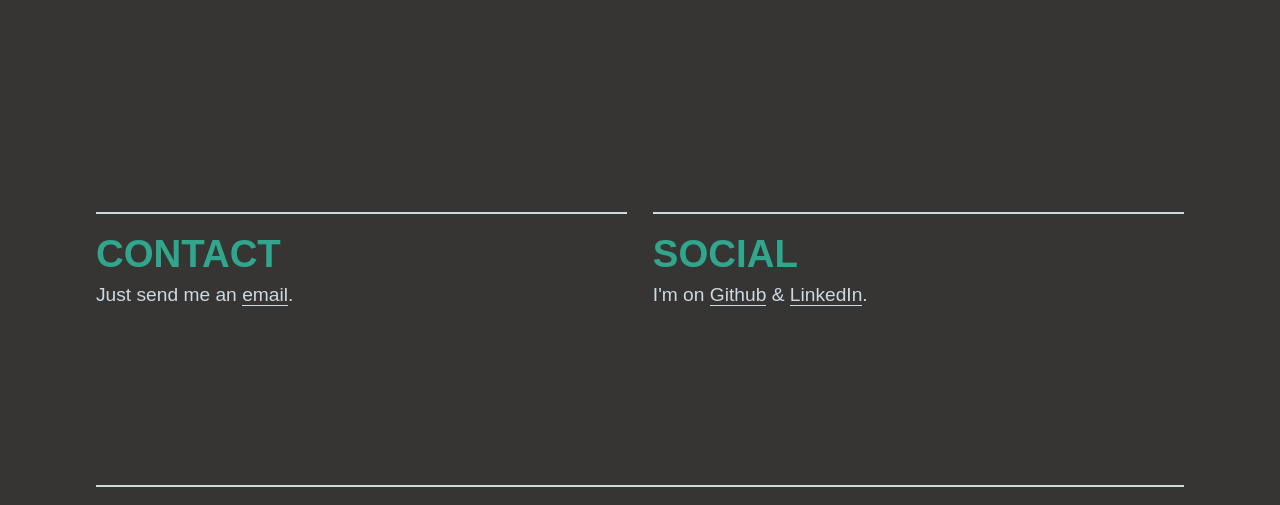
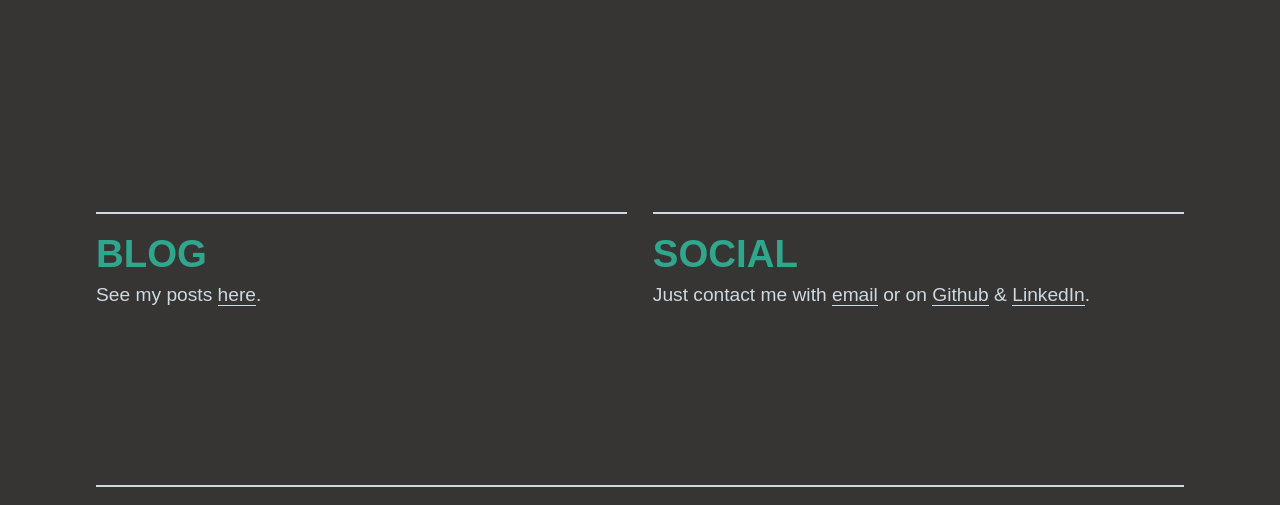
Before and after one commit to RichoHan/richo.tw, a Flask app: page / in a window 1280 px wide. Shown: the part 3151-3656 px from the top of the page. Run offline with Flask 2, Linux system fonts and the light colour scheme; some libraries are stand-ins or nearby versions.

Commit message:
[Profile] Update blog information on profile page.

```diff
--- a/static/css/main.css
+++ b/static/css/main.css
@@ -666,6 +666,3 @@ header nav ul li a.bordered {
 b{
   color: #e85151;
 }
-
-.face_photo{
-}
--- a/templates/index.html
+++ b/templates/index.html
@@ -85,15 +85,13 @@
 
 		<section class="row">
 			<div class="col">
-				<h2>Contact</h2>
-				<p>
-					Just send me an <a href="mailto:chenghsien.richo@gmail.com">email</a>.
-				</p>
+				<h2>Blog</h2>
+				<p>See my posts <a target="_blank" href="http://richo.tw/blog/">here</a>.</p>
 			</div>
 			<div class="col">
 				<h2>Social</h2>
-				<p>
-					I'm on <a target="_blank" href="https://github.com/RichoHan">Github</a> & <a target="_blank" href="https://www.linkedin.com/in/richohan/">LinkedIn</a>.
+				<p>Just contact me with <a href="mailto:chenghsien.richo@gmail.com">email</a>
+				   or on <a target="_blank" href="https://github.com/RichoHan">Github</a> & <a target="_blank" href="https://www.linkedin.com/in/richohan/">LinkedIn</a>.
 				</p>
 			</div>
 		</section>
```
